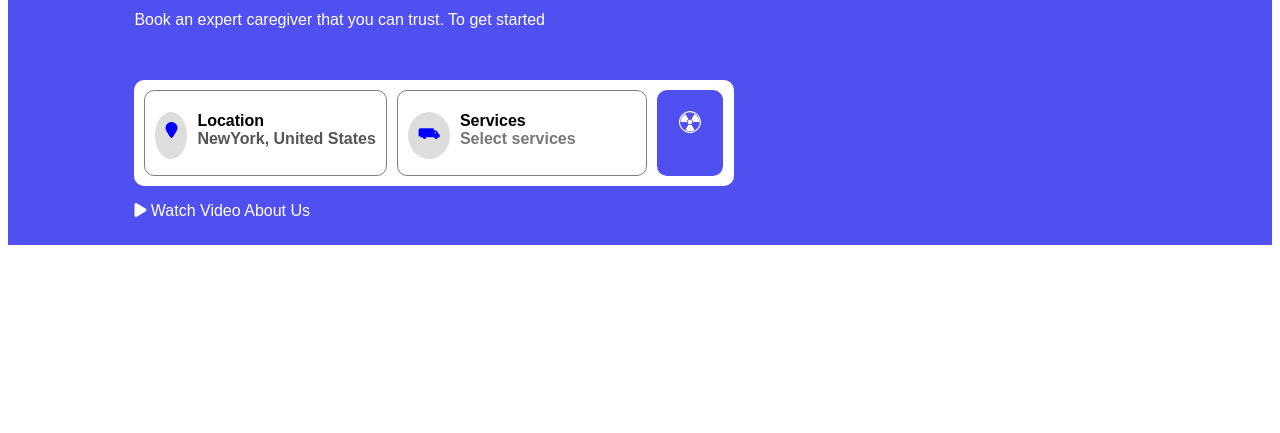
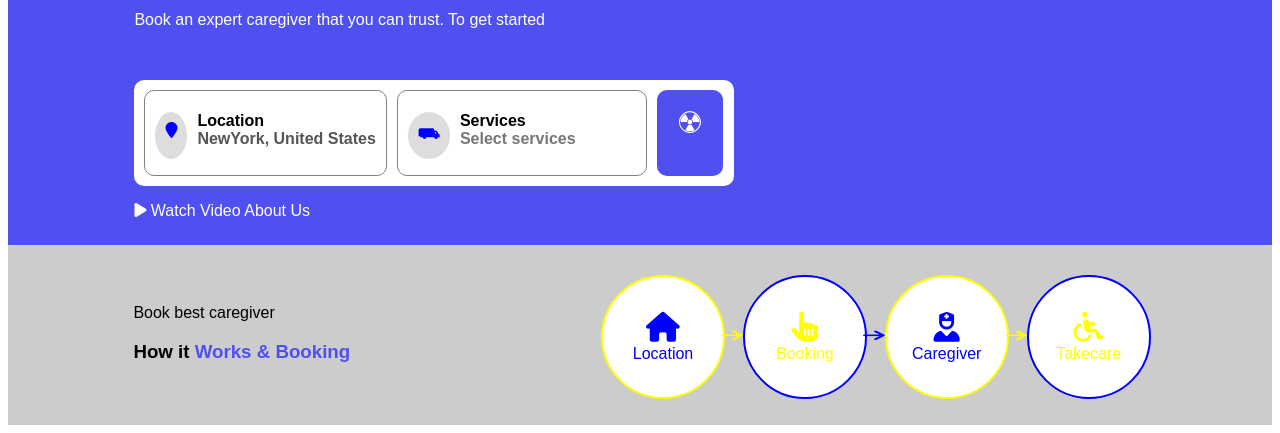
Before and after one commit to LA1385/homecareservice, a plain HTML site: page index.html in a window 1280 px wide. Shown: the part 412-845 px from the top of the page. Before the commit the page ends 800 px from the top, so only its background shows below. Drawn offline with Linux system fonts and the light colour scheme.

Commit message:
booking section

```diff
--- a/index.html
+++ b/index.html
@@ -73,4 +73,43 @@
     </div>
     <p><i class="fa fa-play"></i>   Watch Video About Us</p>
 </div>
+<div class="step-booking">
+    <div id="heading">
+        <p>Book best caregiver</p>
+        <h3>How it<span style="color:rgb(80, 80, 241);"> Works & Booking</span></h3>
+    </div>
+    <div id="steps">
+        <div id="step-item">
+            <div class="main-circle">
+                <div class="icon"><i class="fas fa-home"></i></div>
+                <div class="step-label">Location</div>
+            </div>
+            <div class="badge-circle"></div>
+        </div>
+        <div class="step-arrow"><i class="fas fa-arrow-right"></i></div>
+        <div id="step-item">
+            <div class="main-circle">
+                <div class="icon"><i class="fas fa-hand-pointer"></i></div>
+                <div class="step-label">Booking</div>
+            </div>
+            <div class="badge-circle"></div>
+        </div>
+        <div class="step-arrow"><i class="fas fa-arrow-right"></i></div>
+        <div id="step-item">
+            <div class="main-circle">
+                <div class="icon"><i class="fas fa-user-nurse"></i></div>
+                <div class="step-label">Caregiver</div>
+            </div>
+            <div class="badge-circle"></div>
+        </div>
+        <div class="step-arrow"><i class="fas fa-arrow-right"></i></div>
+        <div id="step-item">
+            <div class="main-circle">
+                <div class="icon"><i class="fas fa-wheelchair"></i></div>
+                <div class="step-label">Takecare</div>
+            </div>
+            <div class="badge-circle"></div>
+        </div>
+    </div>
+</div>
 </body>
--- a/style.css
+++ b/style.css
@@ -163,6 +163,75 @@ margin-right: 10px;
     border-radius: 10px;
 }
 
+/* Booking section area */
+.step-booking{
+    background-color: #ccc;
+    padding-top: 30px;
+    padding-bottom: 30px;
+    display: flex;
+    flex-direction: row;
+    justify-content: space-around;
+    align-items: center;
+}
+#steps{
+    display: flex;
+    flex-direction: row;
+    align-items: center;
+}
+#step-item{
+    position: relative;
+    height: 120px;
+    width: 120px;
+}
+.main-circle{
+    height: 100%;
+    width: 100%;
+    background-color: white;
+    border-radius: 50%;
+    display: flex;
+    flex-direction: column;
+    justify-content: center;
+    align-items: center;
+    transition:all 0.3s ease;
+
+}
+
+/* border color for each steps */
+#step-item:nth-child(1) .main-circle{
+    border:2px solid yellow;
+    color: blue;
+}
+#step-item:nth-child(3) .main-circle{
+    border:2px solid blue;
+    color: yellow;
+}
+#step-item:nth-child(5) .main-circle {
+    border:2px solid yellow;
+    color: blue;
+}
+#step-item:nth-child(7) .main-circle {
+    border:2px solid blue;
+    color: yellow;
+}
+.step-arrow i {
+    font-size: 25px;
+    transform: scaleY(0.5);
+}
+/* styling individual arrows */
+.step-arrow:nth-child(2) i{
+    color: yellow;
+}
+.step-arrow:nth-child(4) i {
+    color: blue;
+}
+.step-arrow:nth-child(6) i {
+    color: yellow;
+}
+/* Styling icons */
+#step-item .main-circle .icon:nth-child(1){
+    font-size: 30px;
+}
+
 @media screen and (max-width:1023px) and (min-width:768px){
     /* header area */
     .header-nav {
@@ -218,10 +287,11 @@ margin-right: 10px;
     }
 /* Home section */
 #home {
-    height: 500px;
+    height: 450px;
     display: flex;
     flex-direction: column;
     justify-content: center;
+    align-items: center;
     text-align: center;
 }
 
@@ -235,7 +305,7 @@ margin-right: 10px;
     height: 170px;
     font-size: 12px;
     flex-direction: column;
-    margin-left: 50px;
+    text-align: center;
 }
 
 #location {
@@ -288,10 +358,11 @@ margin-right: 10px;
     }
 /* Home section */
 #home {
-    height: 500px;
+    height: 450px;
     display: flex;
     flex-direction: column;
     justify-content: center;
+    align-items: center;
     text-align: center;
 }
 
@@ -305,7 +376,6 @@ margin-right: 10px;
     height: 170px;
     font-size: 12px;
     flex-direction: column;
-    margin-left: 40px;
 }
 
 #location {
```
